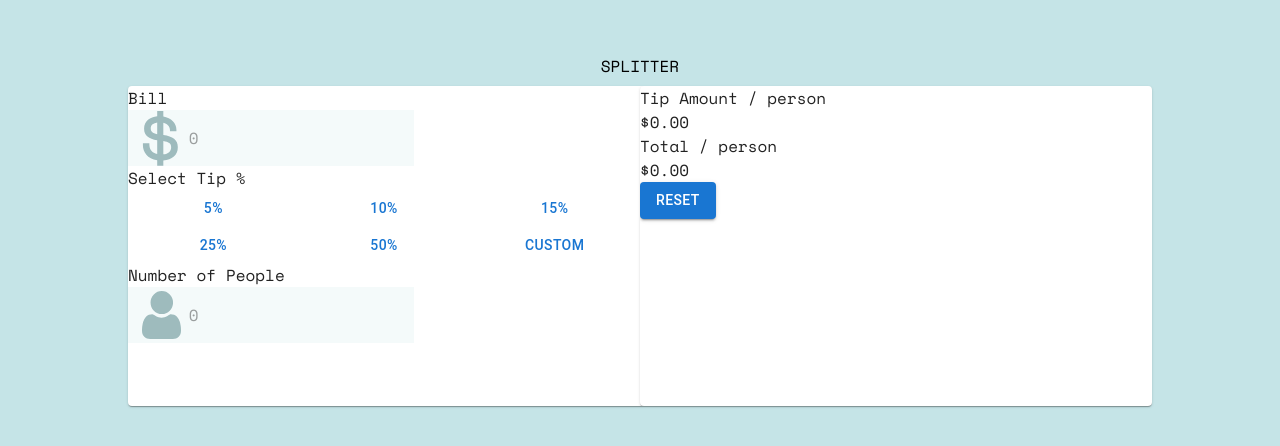
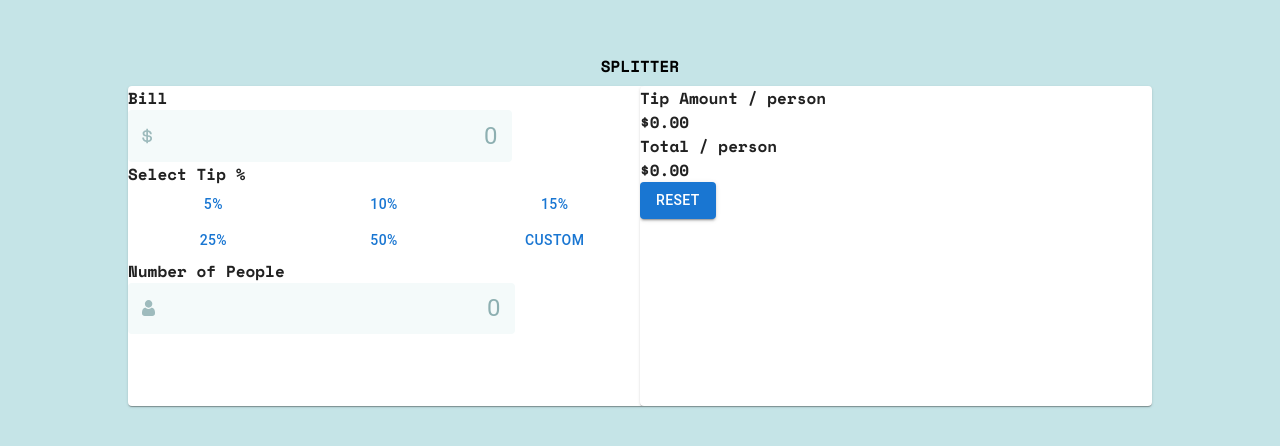
Before and after one commit to danhalis/tip-calculator-app, a Next.js app: page / in a window 1280 px wide. Shown: the part 170-616 px from the top of the page. Built offline with nearby package versions, Linux system fonts and the light colour scheme.

Commit message:
Change input field's icon sizes, text color and font

```diff
--- a/app/globals.css
+++ b/app/globals.css
@@ -12,6 +12,7 @@
 @layer components {
   .amount-input {
     @apply
+      rounded
       bg-[#f4fafa];
   }
 }
--- a/app/layout.tsx
+++ b/app/layout.tsx
@@ -1,24 +1,24 @@
-import './globals.css';
-import { Space_Mono } from 'next/font/google';
+import "./globals.css";
+import { Space_Mono } from "next/font/google";
 
 const monospace = Space_Mono({
-  weight: '400',
-  subsets: [ 'latin' ]
-})
+  weight: "700",
+  subsets: ["latin"],
+});
 
 export const metadata = {
-  title: 'Create Next App',
-  description: 'Generated by create next app',
-}
+  title: "Create Next App",
+  description: "Generated by create next app",
+};
 
 export default function RootLayout({
   children,
 }: {
-  children: React.ReactNode
+  children: React.ReactNode;
 }) {
   return (
     <html lang="en">
       <body className={monospace.className}>{children}</body>
     </html>
-  )
+  );
 }
--- a/app/page.tsx
+++ b/app/page.tsx
@@ -29,6 +29,8 @@ export default function Home() {
             id="bill"
             label="Bill"
             icon="/icon-dollar.svg"
+            iconWidth={11.6}
+            iconHeight={18}
           />
           <h2>Select Tip %</h2>
           <div className="grid grid-cols-3">
@@ -43,6 +45,8 @@ export default function Home() {
             id="people-num"
             label="Number of People"
             icon="/icon-person.svg"
+            iconWidth={14.6}
+            iconHeight={18}
           />
         </div>
         <Card
--- a/components/AmountInput.tsx
+++ b/components/AmountInput.tsx
@@ -1,33 +1,53 @@
-import React from 'react';
+import React, { ChangeEvent } from "react";
 import Image from "next/image";
-import { InputAdornment, TextField } from '@mui/material';
-import { outlinedInputClasses } from '@mui/material/OutlinedInput';
-import { createTheme, ThemeProvider, Theme, useTheme } from '@mui/material/styles';
+import { InputAdornment, InputBaseComponentProps, TextField } from "@mui/material";
+import { outlinedInputClasses } from "@mui/material/OutlinedInput";
+import {
+  createTheme,
+  ThemeProvider,
+  Theme,
+  useTheme,
+} from "@mui/material/styles";
+import { Space_Mono } from 'next/font/google';
+
+const monospace = Space_Mono({
+  weight: '700',
+  subsets: [ 'latin' ]
+})
 
 interface Props {
   id: string;
   label: string;
   icon: string;
+  iconWidth: number;
+  iconHeight: number;
 }
 
 // Override style of MuiOutlinedInput:
+const muiInputProps: InputBaseComponentProps = {
+  min: 0,
+  className: monospace.className,
+  style: {
+    fontSize: 24,
+    color: "#00494d",
+    textAlign: "right",
+  }
+}
+
 // https://mui.com/material-ui/react-text-field/#using-the-theme-style-overrides-api
 const customTheme = (outerTheme: Theme) =>
   createTheme({
     palette: {
       mode: outerTheme.palette.mode,
     },
-    typography: {
-      fontFamily: "Space Mono, monospace",
-    },
     components: {
       MuiTextField: {
         styleOverrides: {
           root: {
-            '--TextField-brandBorderHoverColor': '#5e7a7d',
-            '--TextField-brandBorderFocusedColor': '#5e7a7d',
-            '& label.Mui-focused': {
-              color: 'var(--TextField-brandBorderFocusedColor)',
+            "--TextField-brandBorderHoverColor": "#5e7a7d",
+            "--TextField-brandBorderFocusedColor": "#5e7a7d",
+            "& label.Mui-focused": {
+              color: "var(--TextField-brandBorderFocusedColor)",
             },
           },
         },
@@ -39,12 +59,23 @@ const customTheme = (outerTheme: Theme) =>
           },
           root: {
             [`&:hover .${outlinedInputClasses.notchedOutline}`]: {
-              borderColor: 'var(--TextField-brandBorderHoverColor)',
-              borderWidth: 1
+              borderColor: "var(--TextField-brandBorderHoverColor)",
+              borderWidth: 1,
             },
             [`&.Mui-focused .${outlinedInputClasses.notchedOutline}`]: {
-              borderColor: 'var(--TextField-brandBorderFocusedColor)',
-              borderWidth: 2
+              borderColor: "var(--TextField-brandBorderFocusedColor)",
+              borderWidth: 2,
+            },
+            "& input[type=number]": {
+              MozAppearance: "textfield",
+            },
+            "& input[type=number]::-webkit-outer-spin-button": {
+              WebkitAppearance: "none",
+              margin: 0,
+            },
+            "& input[type=number]::-webkit-inner-spin-button": {
+              WebkitAppearance: "none",
+              margin: 0,
             },
           },
         },
@@ -52,9 +83,11 @@ const customTheme = (outerTheme: Theme) =>
     },
   });
 
-function AmountInput({ id, label, icon }: Props) {
+function AmountInput({ id, label, icon, iconWidth, iconHeight }: Props) {
   const outerTheme = useTheme();
 
+  const onChange = (e: ChangeEvent<HTMLInputElement>) => {
+  }
   return (
     <div>
       <h2>{label}</h2>
@@ -64,23 +97,26 @@ function AmountInput({ id, label, icon }: Props) {
           id={id}
           placeholder="0"
           variant="outlined"
+          type="number"
+          size="small"
+          inputProps={muiInputProps}
           InputProps={{
-            disableUnderline: true,
             startAdornment: (
               <InputAdornment position="start">
-                <Image
-                  src={icon}
-                  alt=""
-                  width={50}
-                  height={50}
-                />
+                <Image src={icon} alt="" width={iconWidth} height={iconHeight} />
               </InputAdornment>
             ),
+          }}
+          onChange={onChange}
+          onKeyPress={(event) => {
+            if(!event.key.match(/^\d$/g)) {
+              event.preventDefault();
+            }
           }}
         />
       </ThemeProvider>
     </div>
-  )
+  );
 }
 
-export default AmountInput
+export default AmountInput;
```
